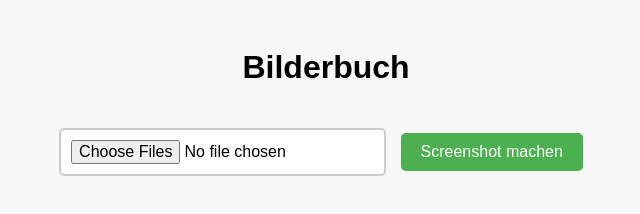
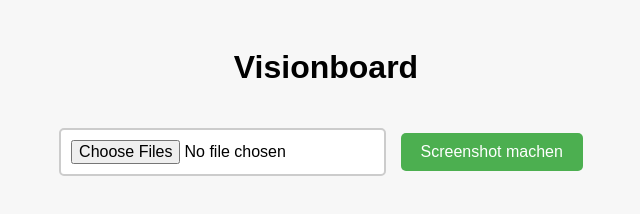
Before and after one commit to padietzelu/Bilderbuch, a plain HTML site: page index.html in a window 1280 px wide. Shown: the whole page, without its empty margins (314-954 px from the left). Drawn offline with nearby package versions, Linux system fonts and the light colour scheme.

Commit message:
Update index.html

```diff
--- a/index.html
+++ b/index.html
@@ -89,7 +89,7 @@
     </style>
 </head>
 <body>
-    <h1>Bilderbuch</h1>
+    <h1>Visionboard</h1>
 
     <!-- Button zum Hochladen mehrerer Bilder -->
     <input type="file" id="fileInput" accept="image/*" multiple onchange="showImages(event)">
```
